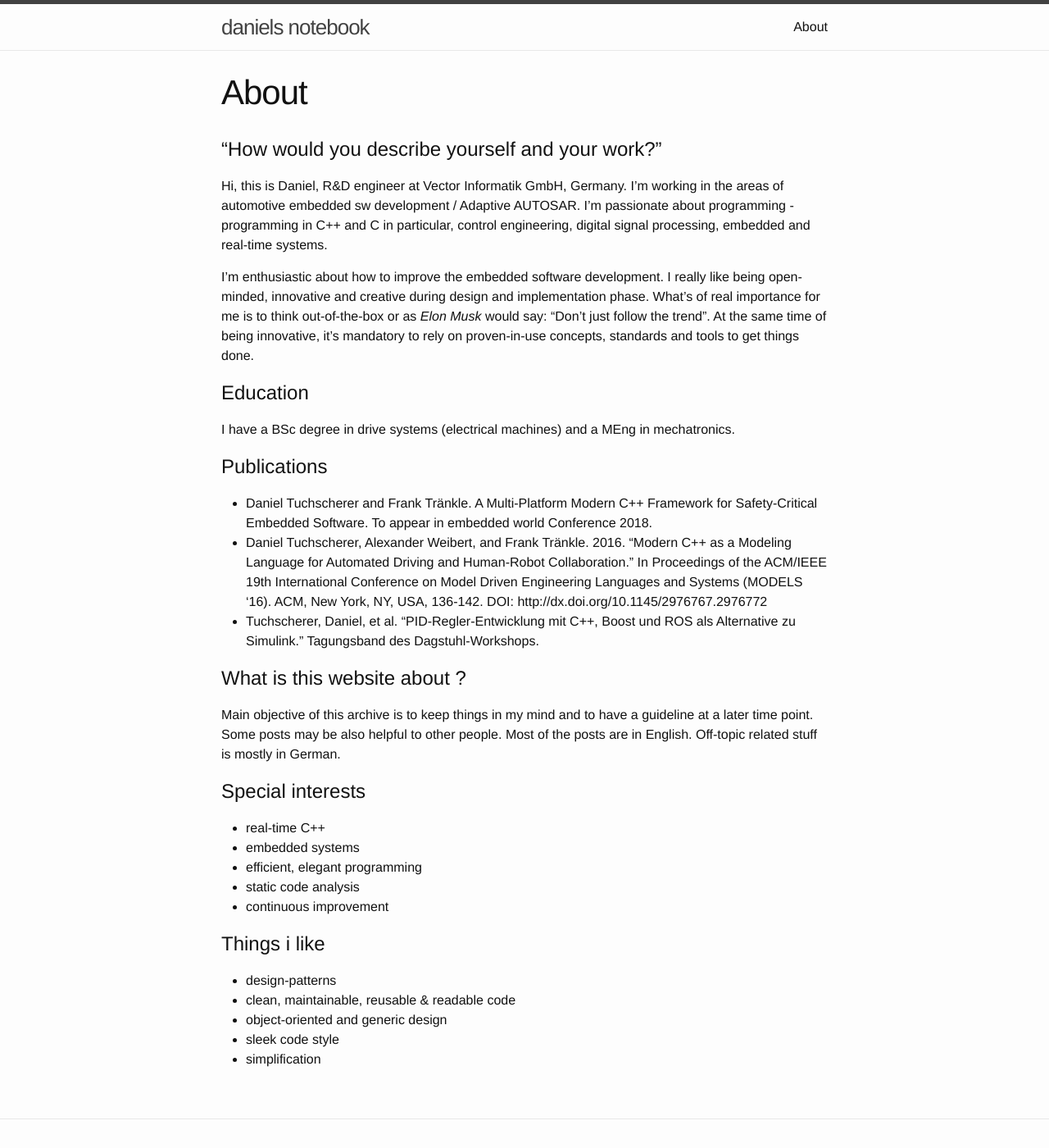
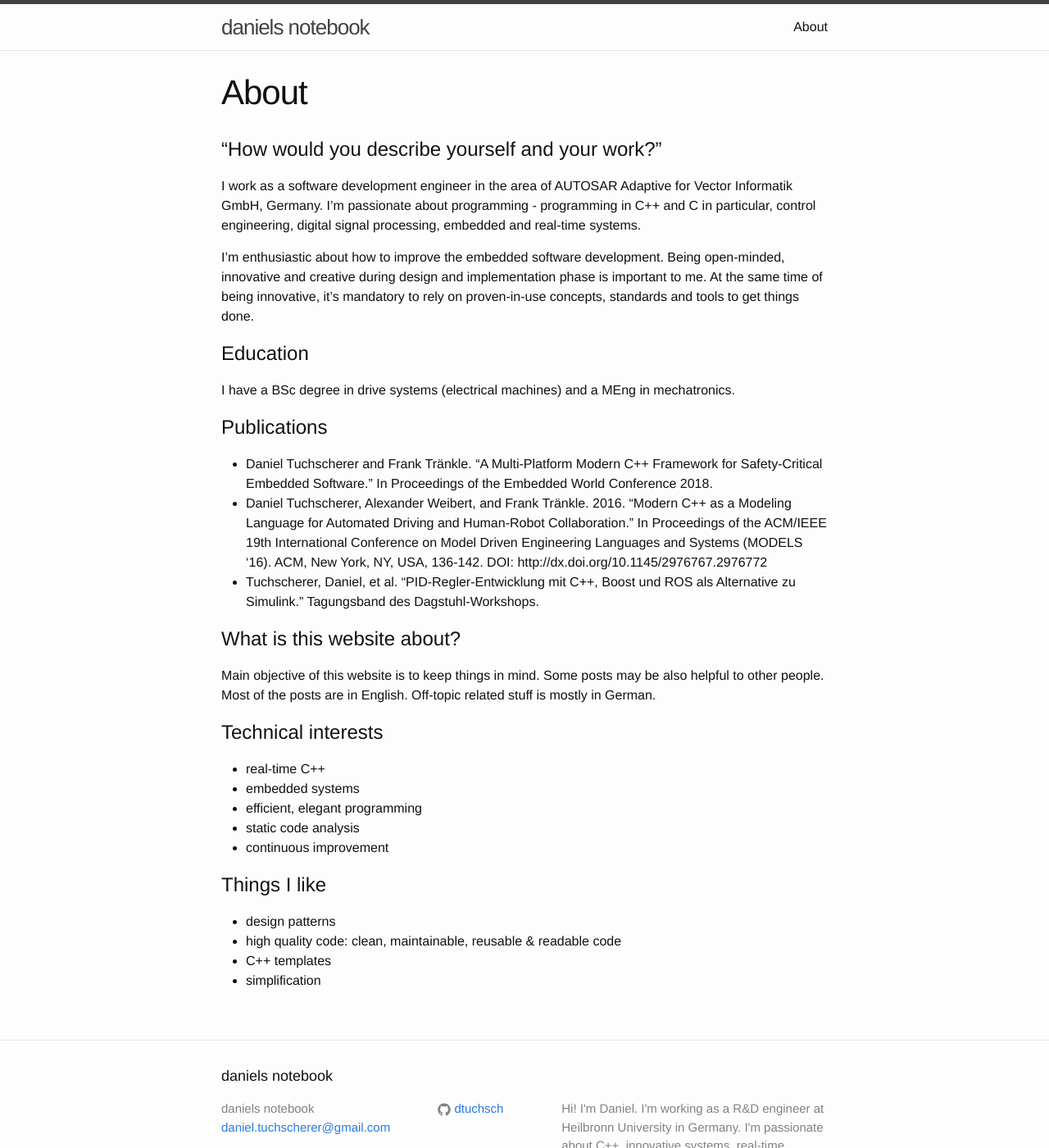
Before and after one commit to chopyy/dtuchsch.github.io, a Jekyll site: the page built from about.md, in a window 1280 px wide and 1400 px high. Shown: the whole window at 82% size. Built offline with Jekyll 4.4.1, drawn with Linux system fonts in a browser that asks for light colours.

Commit message:
Update about.md

```diff
--- a/about.md
+++ b/about.md
@@ -6,9 +6,9 @@
 
 # "How would you describe yourself and your work?"
 
-Hi, this is Daniel, R&D engineer at Vector Informatik GmbH, Germany. I'm working in the areas of automotive embedded sw development / Adaptive AUTOSAR. I'm passionate about programming - programming in C++ and C in particular, control engineering, digital signal processing, embedded and real-time systems.
+I work as a software development engineer in the area of AUTOSAR Adaptive for Vector Informatik GmbH, Germany. I'm passionate about programming - programming in C++ and C in particular, control engineering, digital signal processing, embedded and real-time systems.
 
-I'm enthusiastic about how to improve the embedded software development. I really like being open-minded, innovative and creative during design and implementation phase. What's of real importance for me is to think out-of-the-box or as *Elon Musk* would say: "Don't just follow the trend". At the same time of being innovative, it's mandatory to rely on proven-in-use concepts, standards and tools to get things done.
+I'm enthusiastic about how to improve the embedded software development. Being open-minded, innovative and creative during design and implementation phase is important to me. At the same time of being innovative, it's mandatory to rely on proven-in-use concepts, standards and tools to get things done.
 
 # Education
 
@@ -16,15 +16,15 @@
 
 # Publications
 
-* Daniel Tuchscherer and Frank Tränkle. A Multi-Platform Modern C++ Framework for Safety-Critical Embedded Software. To appear in embedded world Conference 2018.
+* Daniel Tuchscherer and Frank Tränkle. "A Multi-Platform Modern C++ Framework for Safety-Critical Embedded Software." In Proceedings of the Embedded World Conference 2018.
 * Daniel Tuchscherer, Alexander Weibert, and Frank Tränkle. 2016. "Modern C++ as a Modeling Language for Automated Driving and Human-Robot Collaboration." In Proceedings of the ACM/IEEE 19th International Conference on Model Driven Engineering Languages and Systems (MODELS '16). ACM, New York, NY, USA, 136-142. DOI: http://dx.doi.org/10.1145/2976767.2976772
 * Tuchscherer, Daniel, et al. "PID-Regler-Entwicklung mit C++, Boost und ROS als Alternative zu Simulink." Tagungsband des Dagstuhl-Workshops.
 
-# What is this website about ?
+# What is this website about?
 
-Main objective of this archive is to keep things in my mind and to have a guideline at a later time point. Some posts may be also helpful to other people. Most of the posts are in English. Off-topic related stuff is mostly in German.
+Main objective of this website is to keep things in mind. Some posts may be also helpful to other people. Most of the posts are in English. Off-topic related stuff is mostly in German.
 
-# Special interests
+# Technical interests
 
 * real-time C++
 * embedded systems
@@ -32,10 +32,9 @@
 * static code analysis
 * continuous improvement
 
-# Things i like
+# Things I like
 
-* design-patterns
-* clean, maintainable, reusable & readable code
-* object-oriented and generic design
-* sleek code style
+* design patterns
+* high quality code: clean, maintainable, reusable & readable code
+* C++ templates
 * simplification
```
